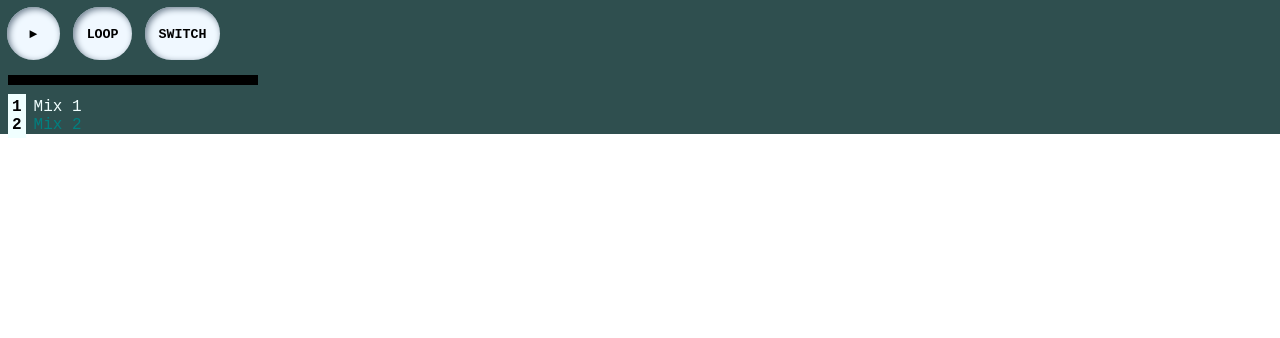
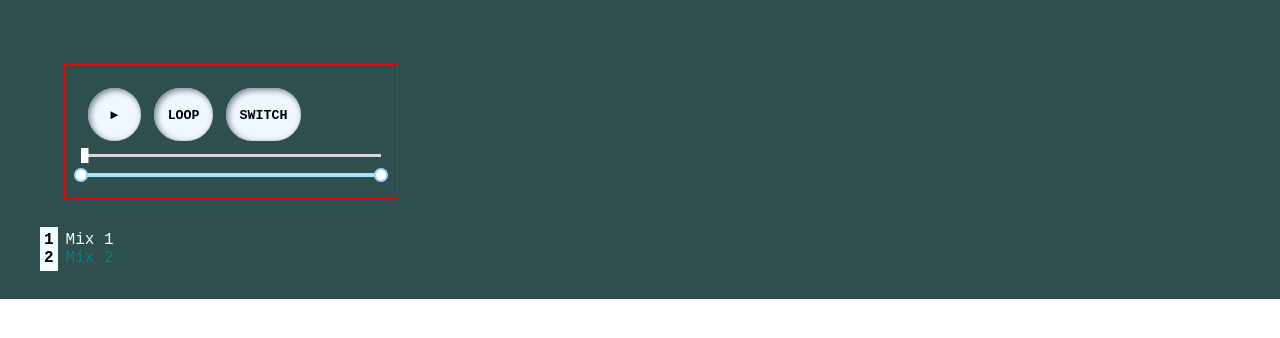
Before and after one commit to gyudisanyi/compare_sounds, a React (Create React App) app in the folder compare-sounds/: page / in a window 1280 px wide. Shown: the top 338 px of the page. Built offline with nearby package versions, Linux system fonts and the light colour scheme.

Commit message:
rc-progress and rc-range sliders added, looping but glitchy.

```diff
--- a/compare-sounds/package.json
+++ b/compare-sounds/package.json
@@ -6,6 +6,8 @@
     "@testing-library/jest-dom": "^5.11.4",
     "@testing-library/react": "^11.1.0",
     "@testing-library/user-event": "^12.1.10",
+    "rc-progress": "^3.1.3",
+    "rc-slider": "^9.7.1",
     "react": "^17.0.1",
     "react-dom": "^17.0.1",
     "react-scripts": "4.0.3",
--- a/compare-sounds/src/App.css
+++ b/compare-sounds/src/App.css
@@ -1,6 +1,14 @@
 #main {
   margin: auto;
+  padding: 2em;
   background-color:darkslategray;
   color:antiquewhite;
   font-family: 'Courier New', Courier, monospace;
 }
+
+#dashboard {
+  max-width: 300px;
+  margin: 2em;
+  padding: 1em;
+  border: 1px solid red;
+}
--- a/compare-sounds/src/App.js
+++ b/compare-sounds/src/App.js
@@ -37,7 +37,7 @@ function App() {
         t.muted = true;
       })
       trackNodes[nowPlaying].muted = false;
-
+      console.log(looping)
       const progressBar = progressBarRef.current.getContext('2d');
       setPbWidth(progressBarRef.current.width);
 
@@ -93,7 +93,7 @@ function App() {
       <div id="dashboard">
         <div id="buttons">
           <Button id="play" buttonText={!paused ? `▌▌` : `►`} handleClick={playPause} />
-          <Button id="loop" buttonText="Loop" buttonClass={looping ? "emptyButton" : ""} handleClick={() => setLooping(!looping)} />
+          <Button id="loop" buttonText="Loop" buttonClass={looping ? "emptyButton" : ""} handleClick={() => setLooping(prev => !prev)} />
 
           <Button id="switch" buttonText="Switch" handleClick={switchTrack} />
         </div>
--- /dev/null
+++ b/compare-sounds/src/App2.js
@@ -0,0 +1,101 @@
+import React, { useState, useEffect, useCallback, useRef } from 'react';
+import Button from './components/Button/Button';
+import { Line } from 'rc-progress';
+import Slider, { Range } from 'rc-slider';
+import 'rc-slider/assets/index.css';
+import TrackSet from './components/TrackSet/TrackSet';
+import './App.css';
+
+const set = [
+  ["./audio_src/5A.mp3", "Mix 1"],
+  ["./audio_src/5B.mp3", "Mix 2"],
+]
+
+const context = new AudioContext();
+
+function App() {
+
+  const [trackNodes, setTrackNodes] = useState();
+  const [nowPlaying, setNowPlaying] = useState(0);
+  const [progress, setProgress] = useState(0);
+  const [paused, setPaused] = useState(true);
+  const [looping, setLooping] = useState(false);
+  const [loop, setLoop] = useState([0, 1000])
+
+  const trackNodesRef = useCallback((setNode) => {
+    if (!setNode) { console.log(`ohno`); return }
+    console.log('ohhhhhhhhh')
+    setTrackNodes(Array.from(setNode.children));
+  }, []);
+
+
+  useEffect(() => {
+    if (!trackNodes) return;
+    console.log("FFXXX")
+    // const buffers = trackNodes.map((t) => context.createBufferSource(t));
+    // console.log(buffers)
+    trackNodes[0].addEventListener('timeupdate', () => {
+      if (trackNodes[0].currentTime <= loop[0]/1000 * trackNodes[0].duration || trackNodes[0].currentTime >= loop[1]/1000 * trackNodes[0].duration) {trackNodes.forEach((t)=>t.currentTime = loop[0]/1000 * trackNodes[0].duration)}
+      setProgress(trackNodes[0].currentTime / trackNodes[0].duration * 100);
+    })
+
+  }, [trackNodes, loop])
+
+  useEffect(() => {
+    console.log("loop y es tu")
+  }, [loop])
+
+  function playPause() {
+    paused ?
+      trackNodes.forEach((t) => {
+        t.play();
+      })
+      :
+      trackNodes.forEach((t) => {
+        t.pause();
+      });
+    setPaused(prev => !prev);
+  }
+
+  function seek(e) {
+    console.log("seekeer")
+    console.log(e.nativeEvent.offsetX);
+    console.log({ e });
+    let seekSeconds = (e.nativeEvent.offsetX / 300)*trackNodes[0].duration
+    console.log(seekSeconds);
+    trackNodes[0].currentTime=seekSeconds;
+
+  }
+
+  function switchTrack() {
+    setNowPlaying(prev => (prev + 1) % trackNodes.length);
+    trackNodes.forEach((t) => {
+      t.muted = true;
+    });
+    trackNodes[nowPlaying].muted = false;
+  }
+
+  return (
+    <div id="main" tabIndex="-1">
+      <div id="dashboard">
+        <div id="buttons">
+          <Button id="play" buttonText={!paused ? `▌▌` : `►`} handleClick={playPause} />
+          <Button id="loop" buttonText="Loop" buttonClass={looping ? "emptyButton" : ""} handleClick={() => setLooping(prev => !prev)} />
+          <Button id="switch" buttonText="Switch" handleClick={switchTrack} />
+        </div>
+        <Line strokeLinecap="square" percent={progress} strokeWidth="5" strokeColor="#ffffff" onClick={seek} />
+        <Range
+          min={0}
+          max={1000}
+          defaultValue={[0, 1000]}
+          onChange={(e)=>setLoop(e)}
+          />
+      </div>
+      <div>
+        <TrackSet tracksRef={trackNodesRef} set={set} nowPlaying={nowPlaying} />
+      </div>
+    </div>
+  );
+}
+
+export default App;
--- a/compare-sounds/src/components/ProgressBar/ProgressBar.css
+++ /dev/null
@@ -1,3 +0,0 @@
-canvas {
-  margin: .5em;
-}
--- a/compare-sounds/src/components/ProgressBar/ProgressBar.js
+++ /dev/null
@@ -1,14 +0,0 @@
-import React from 'react';
-import './ProgressBar.css';
-
-const ProgressBar = ({ progRef }) => {
-
-  return (
-    <>
-      <canvas ref={progRef} width="250" height="10"></canvas>
-      {/* <input ref = {progressRef} type="range" id="seek" min="0" max={duration} value={value} step=".1" /> */}
-    </>
-  )
-}
-
-export default ProgressBar
--- a/compare-sounds/src/components/TrackSet/TrackSet.js
+++ b/compare-sounds/src/components/TrackSet/TrackSet.js
@@ -4,7 +4,7 @@ import TrackInfo from '../TrackInfo/TrackInfo';
 const TrackSet = ({ set, tracksRef, nowPlaying }) => {
   return (
     <>
-      <div ref={tracksRef}>{set.map((t, i)=> (<audio src={t[0]}/>))}</div>
+      <div ref={tracksRef}>{set.map((t, i)=> (<audio src={t[0]} loop/>))}</div>
     <div>{set.map((t, i)=> (<TrackInfo track={t} key={i} id={i} active={nowPlaying === i}/>))}</div>
     </>
   )
--- a/compare-sounds/src/index.js
+++ b/compare-sounds/src/index.js
@@ -1,7 +1,7 @@
 import React from 'react';
 import ReactDOM from 'react-dom';
 import './index.css';
-import App from './App';
+import App from './App2';
 import reportWebVitals from './reportWebVitals';
 
 ReactDOM.render(
```
Also changed, not shown: 1 other file (tests, documents, lock files or other folders).
